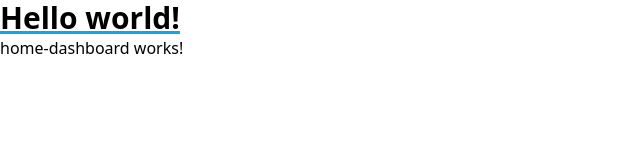
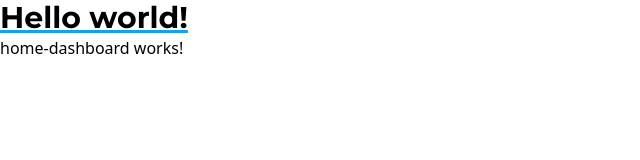
Before and after one commit to KatherinSernaMeza/products-crud-angular, an Angular app: page /home in a window 1280 px wide. Shown: the top 160 px of the page, without its empty margins (0-640 px from the left). Built offline with nearby package versions, Linux system fonts and the light colour scheme.

Commit message:
Customize font settings talwind

```diff
--- a/src/app/app.component.html
+++ b/src/app/app.component.html
@@ -1,3 +1,5 @@
-<h1 class="text-3xl font-bold underline decoration-sky-500">Hello world!</h1>
+<h1 class="font-body text-3xl font-bold underline decoration-sky-500">
+  Hello world!
+</h1>
 
 <router-outlet></router-outlet>
--- a/src/styles.scss
+++ b/src/styles.scss
@@ -2,6 +2,9 @@
 @tailwind base;
 @tailwind components;
 @tailwind utilities;
+
+/* Import font*/
+@import url("https://fonts.googleapis.com/css2?family=Montserrat:ital,wght@0,100..900;1,100..900&display=swap");
 
 /* Global app theme variables */
 
--- a/tailwind.config.js
+++ b/tailwind.config.js
@@ -16,6 +16,9 @@ module.exports = {
         navlink: "rgba(var(--navlink))",
         navtext: "rgba(var(--navtext))",
       },
+      fontFamily: {
+        body: ["Montserrat"],
+      },
     },
   },
   plugins: [],
```
